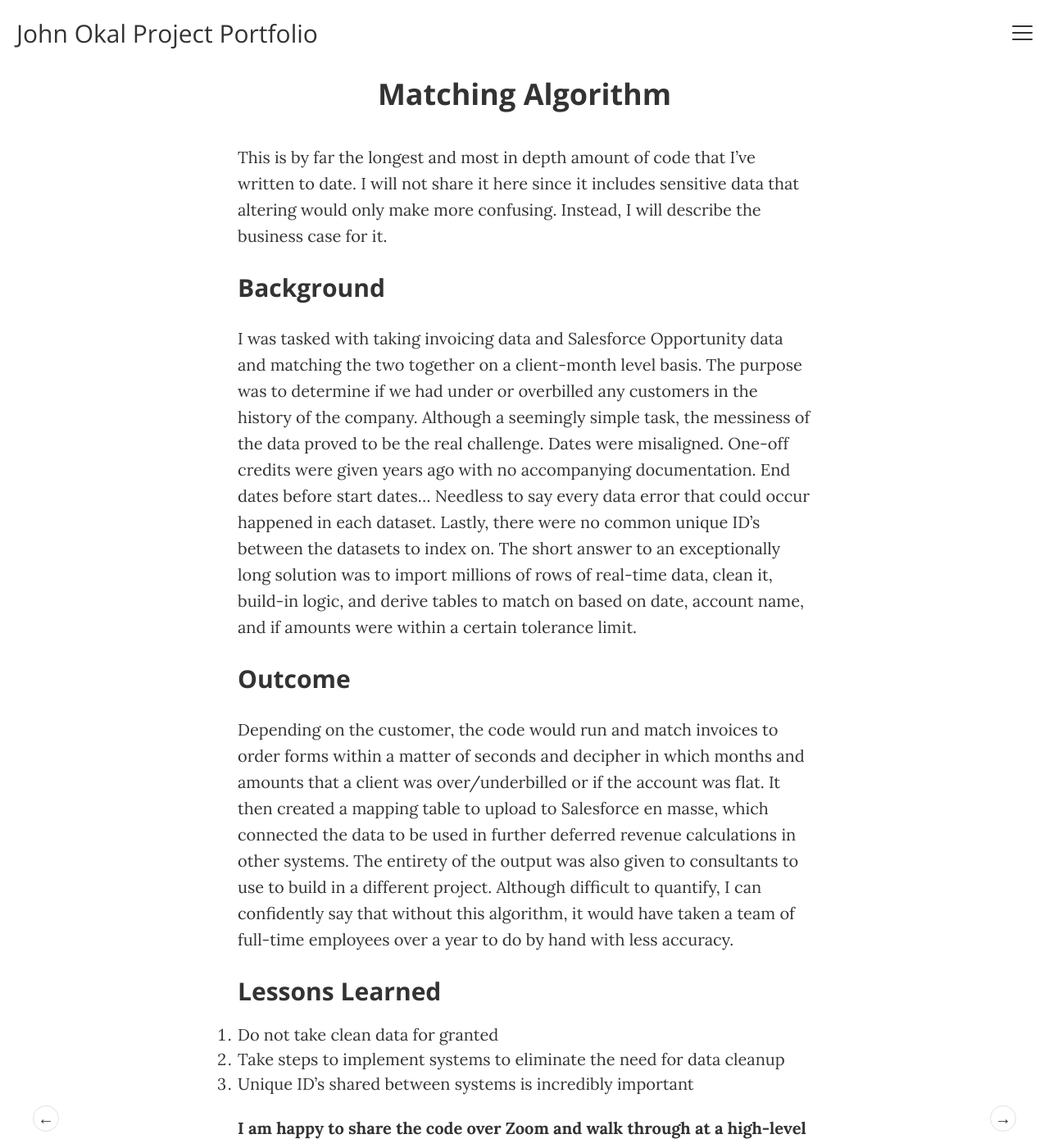
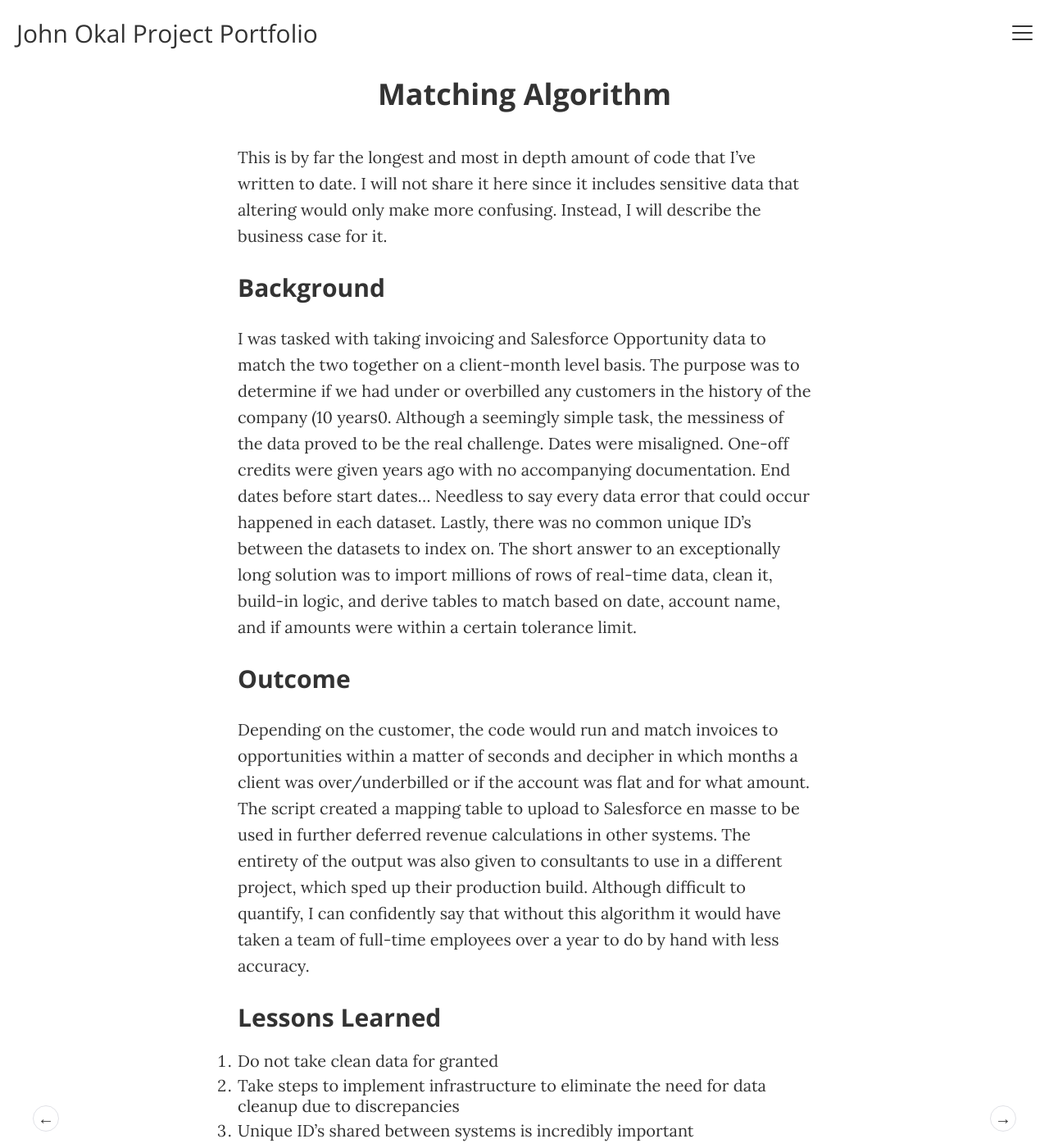
Before and after one commit to johnokal/portfolio, a Jekyll site: the page built from _posts/2021-01-02-matching-algorithm.md, in a window 1280 px wide and 1400 px high. Shown: the whole window at 82% size. Built offline with Jekyll 4.4.1, drawn with Linux system fonts in a browser that asks for light colours; our own code applies the rules of GitHub Pages for plain Markdown files.

Commit message:
Update 2021-01-02-matching-algorithm.md

```diff
--- a/_posts/2021-01-02-matching-algorithm.md
+++ b/_posts/2021-01-02-matching-algorithm.md
@@ -6,14 +6,14 @@ permalink: /:Matching Algorithm/
 This is by far the longest and most in depth amount of code that I've written to date. I will not share it here since it includes sensitive data that altering would only make more confusing. Instead, I will describe the business case for it.
 
 ### **Background**
-I was tasked with taking invoicing data and Salesforce Opportunity data and matching the two together on a client-month level basis. The purpose was to determine if we had under or overbilled any customers in the history of the company. Although a seemingly simple task, the messiness of the data proved to be the real challenge. Dates were misaligned. One-off credits were given years ago with no accompanying documentation. End dates before start dates... Needless to say every data error that could occur happened in each dataset. Lastly, there were no common unique ID's between the datasets to index on. The short answer to an exceptionally long solution was to import millions of rows of real-time data, clean it, build-in logic, and derive tables to match on based on date, account name, and if amounts were within a certain tolerance limit.
+I was tasked with taking invoicing and Salesforce Opportunity data to match the two together on a client-month level basis. The purpose was to determine if we had under or overbilled any customers in the history of the company (10 years0. Although a seemingly simple task, the messiness of the data proved to be the real challenge. Dates were misaligned. One-off credits were given years ago with no accompanying documentation. End dates before start dates... Needless to say every data error that could occur happened in each dataset. Lastly, there was no common unique ID's between the datasets to index on. The short answer to an exceptionally long solution was to import millions of rows of real-time data, clean it, build-in logic, and derive tables to match based on date, account name, and if amounts were within a certain tolerance limit.
 
 ### **Outcome**
-Depending on the customer, the code would run and match invoices to order forms within a matter of seconds and decipher in which months and amounts that a client was over/underbilled or if the account was flat. It then created a mapping table to upload to Salesforce en masse, which connected the data to be used in further deferred revenue calculations in other systems. The entirety of the output was also given to consultants to use to build in a different project. Although difficult to quantify, I can confidently say that without this algorithm, it would have taken a team of full-time employees over a year to do by hand with less accuracy.
+Depending on the customer, the code would run and match invoices to opportunities within a matter of seconds and decipher in which months a client was over/underbilled or if the account was flat and for what amount. The script created a mapping table to upload to Salesforce en masse to be used in further deferred revenue calculations in other systems. The entirety of the output was also given to consultants to use in a different project, which sped up their production build. Although difficult to quantify, I can confidently say that without this algorithm it would have taken a team of full-time employees over a year to do by hand with less accuracy.
 
 ### **Lessons Learned**
 1. Do not take clean data for granted
-2. Take steps to implement systems to eliminate the need for data cleanup
+2. Take steps to implement infrastructure to eliminate the need for data cleanup due to discrepancies
 3. Unique ID's shared between systems is incredibly important
 
 **I am happy to share the code over Zoom and walk through at a high-level upon request.**
```
